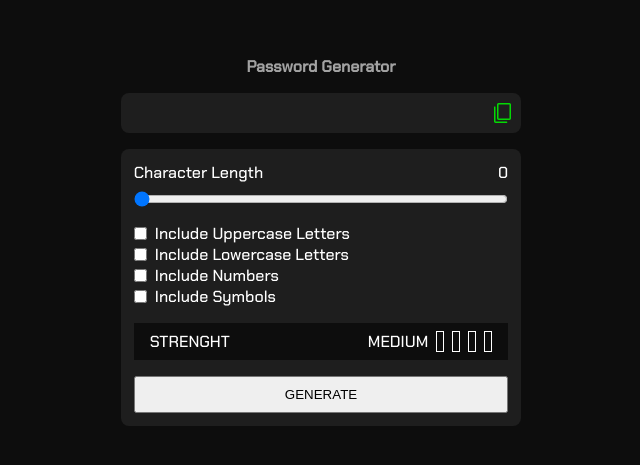
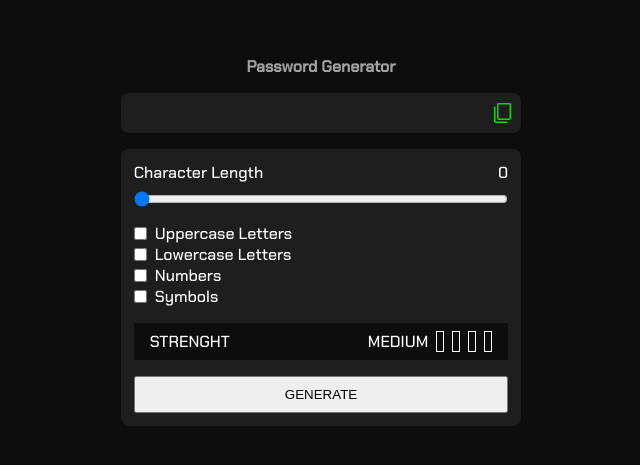
Before and after one commit to noobDeveloper-dot-com/Password-Generator, a plain HTML site: page index.html in a window 1280 px wide. Shown: the part 159-624 px from the top of the page, without its empty margins (319-959 px from the left). Drawn offline with Linux system fonts and the light colour scheme.

Commit message:
Shorten the labels of the checkbox

```diff
--- a/index.html
+++ b/index.html
@@ -32,14 +32,14 @@
            <section class="characterLength-section grid">
             <p>Character Length</p>
             <div class="display_character_length" id="display_character_length">0</div>
-            <input type="range" name="character-length-slider" id="character-length-slider" class="character-length-slider" min="0" max="100" value="0">
+            <input type="range" name="character-length-slider" id="character-length-slider" class="character-length-slider" min="0" max="26" value="0">
            </section>
 
            <section class="conditions-checkboxes" id="conditions-checkboxes">
-            <div class="_condition flexB"><input type="checkbox" name="upperCaseLetters" id="upperCaseLetters"><label for="upperCaseLetters">Include Uppercase Letters</label></div>
-            <div class="_condition flexB"><input type="checkbox" name="lowerCaseLetters" id="lowerCaseLetters"><label for="lowerCaseLetters">Include Lowercase Letters</label></div>
-            <div class="_condition flexB"> <input type="checkbox" name="numbers" id="numbers"><label for="numbers">Include Numbers</label></div>
-            <div class="_condition flexB"><input type="checkbox" name="symbols" id="symbols"><label for="symbols">Include Symbols</label></div>
+            <div class="_condition flexB"><input type="checkbox" name="upperCaseLetters" id="upperCaseLetters"><label for="upperCaseLetters">Uppercase Letters</label></div>
+            <div class="_condition flexB"><input type="checkbox" name="lowerCaseLetters" id="lowerCaseLetters"><label for="lowerCaseLetters">Lowercase Letters</label></div>
+            <div class="_condition flexB"> <input type="checkbox" name="numbers" id="numbers"><label for="numbers">Numbers</label></div>
+            <div class="_condition flexB"><input type="checkbox" name="symbols" id="symbols"><label for="symbols">Symbols</label></div>
            </section>
 
            <section class="passwordStrengthIndicator-section flexB">
```
